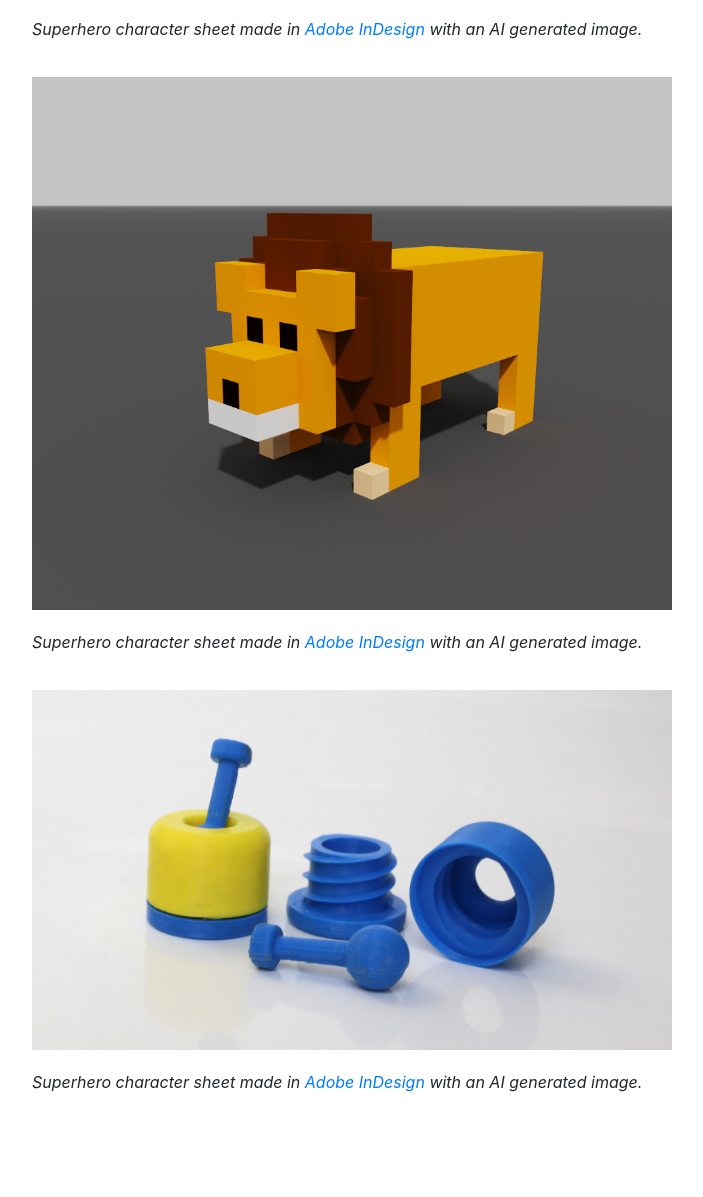
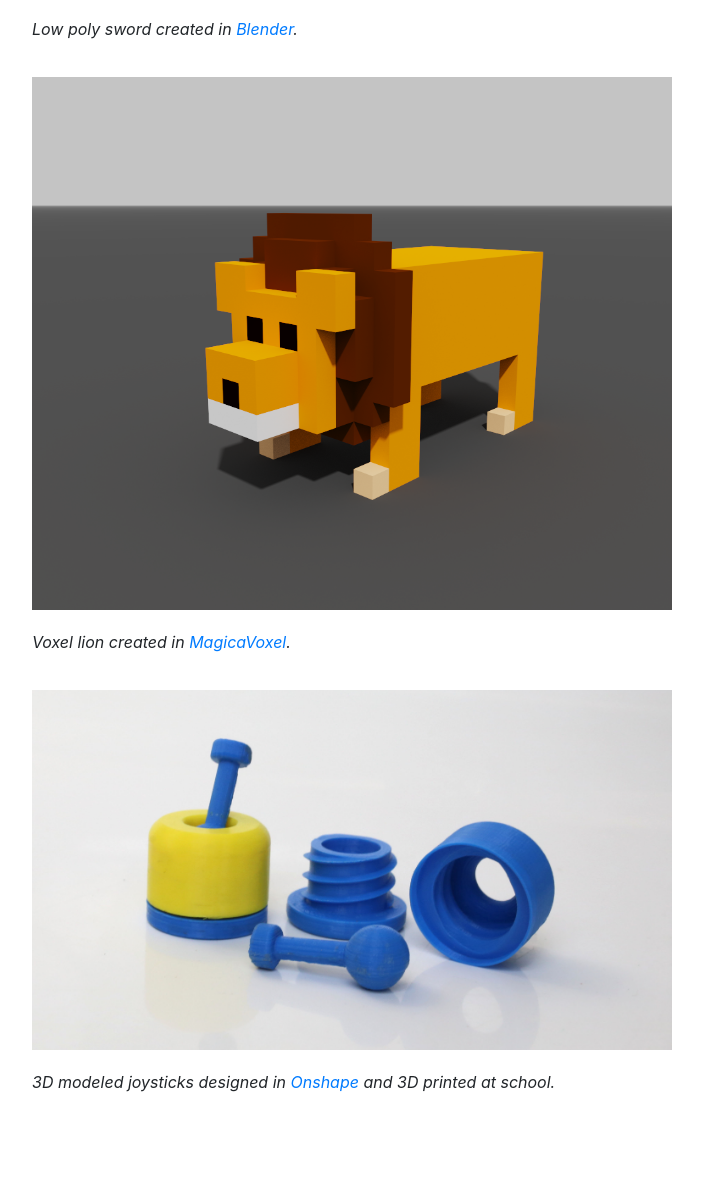
Before and after one commit to laf29/ican_portfolio, a website with bundled scripts: page index.html in a window 1280 px wide. Shown: the part 7163-8360 px from the top of the page, without its empty margins (288-991 px from the left). Built offline with nearby package versions, Linux system fonts and the light colour scheme; files whose address does not match are found by name; a web font is replaced by a local one.

Commit message:
Update index.html

```diff
--- a/index.html
+++ b/index.html
@@ -146,28 +146,28 @@
               <img src="img/3d/low_poly_ring_render_final_Liam.jpg" alt="Ring" style="width:50vw;height:auto;vertical-align:middle;margin:20px 0px;">
               <p><i>Low poly ring created in <a href="https://www.blender.org" target="_blank">Blender</a>.</i></p>
               <img src="img/3d/low_poly_hammer_render_final_Liam.jpg" alt="Hammer" style="width:50vw;height:auto;vertical-align:middle;margin:20px 0px;">
-              <p><i>Superhero character sheet made in <a href="https://www.adobe.ca/products/indesign.html" target="_blank">Adobe InDesign</a> with an AI generated image.</i></p>
+              <p><i>Low poly hammer created in <a href="https://www.blender.org" target="_blank">Blender</a>.</i></p>
               <img src="img/3d/low_poly_sword_render_final_Liam.jpg" alt="Sword" style="width:50vw;height:auto;vertical-align:middle;margin:20px 0px;">
-              <p><i>Superhero character sheet made in <a href="https://www.adobe.ca/products/indesign.html" target="_blank">Adobe InDesign</a> with an AI generated image.</i></p>
+              <p><i>Low poly sword created in <a href="https://www.blender.org" target="_blank">Blender</a>.</i></p>
               <img src="img/3d/LionVoxel.jpg" alt="Lion" style="width:50vw;height:auto;vertical-align:middle;margin:20px 0px;">
-              <p><i>Superhero character sheet made in <a href="https://www.adobe.ca/products/indesign.html" target="_blank">Adobe InDesign</a> with an AI generated image.</i></p>
+              <p><i>Voxel lion created in <a href="https://ephtracy.github.io/" target="_blank">MagicaVoxel</a>.</i></p>
               <img src="img/3d/joystick.jpg" alt="Joystick" style="width:50vw;height:auto;vertical-align:middle;margin:20px 0px;">
-              <p><i>Superhero character sheet made in <a href="https://www.adobe.ca/products/indesign.html" target="_blank">Adobe InDesign</a> with an AI generated image.</i></p>
+              <p><i>3D modeled joysticks designed in <a href="https://https://www.onshape.com/en/" target="_blank">Onshape</a> and 3D printed at school.</i></p>
             </div>
             <div class="resume-content mr-auto d-block d-lg-none">
               <h3 class="mb-0">Projects</h3>
               <img src="img/3d/low_poly_dungeon_final_render_Liam.jpg" alt="Low-Poly Dungeon" style="width:95vw;height:auto;vertical-align:middle;margin:20px 0px;">
               <p><i>Low poly dungeon created in <a href="https://www.blender.org" target="_blank">Blender</a> in collaboration with Ruppert Yu.</i></p>
               <img src="img/3d/low_poly_ring_render_final_Liam.jpg" alt="Ring" style="width:95vw;height:auto;vertical-align:middle;margin:20px 0px;">
-              <p><i>Low poly dungeon created in <a href="https://www.blender.org" target="_blank">Blender</a> in collaboration with Ruppert Yu.</i></p>
+              <p><i>Low poly ring created in <a href="https://www.blender.org" target="_blank">Blender</a>.</i></p>
               <img src="img/3d/low_poly_hammer_render_final_Liam.jpg" alt="Hammer" style="width:95vw;height:auto;vertical-align:middle;margin:20px 0px;">
-              <p><i>Low poly dungeon created in <a href="https://www.blender.org" target="_blank">Blender</a> in collaboration with Ruppert Yu.</i></p>
+              <p><i>Low poly hammer created in <a href="https://www.blender.org" target="_blank">Blender</a>.</i></p>
               <img src="img/3d/low_poly_sword_render_final_Liam.jpg" alt="Sword" style="width:95vw;height:auto;vertical-align:middle;margin:20px 0px;">
-              <p><i>Low poly dungeon created in <a href="https://www.blender.org" target="_blank">Blender</a> in collaboration with Ruppert Yu.</i></p>
-              <<img src="img/3d/LionVoxel.jpg" alt="Lion" style="width:95vw;height:auto;vertical-align:middle;margin:20px 0px;">
-                <p><i>Low poly dungeon created in <a href="https://www.blender.org" target="_blank">Blender</a> in collaboration with Ruppert Yu.</i></p>
+              <p><i>Low poly sword created in <a href="https://www.blender.org" target="_blank">Blender</a>.</i></p>
+              <img src="img/3d/LionVoxel.jpg" alt="Lion" style="width:95vw;height:auto;vertical-align:middle;margin:20px 0px;">
+              <p><i>Voxel lion created in <a href="https://ephtracy.github.io/" target="_blank">MagicaVoxel</a>.</i></p>
               <img src="img/3d/joystick.jpg" alt="Joystick" style="width:95vw;height:auto;vertical-align:middle;margin:20px 0px;">
-                <p><i>Low poly dungeon created in <a href="https://www.blender.org" target="_blank">Blender</a> in collaboration with Ruppert Yu.</i></p>
+              <p><i>3D modeled joysticks designed in <a href="https://https://www.onshape.com/en/" target="_blank">Onshape</a> and 3D printed at school.</i></p>
             </div>
         </div>
       </section>
```
